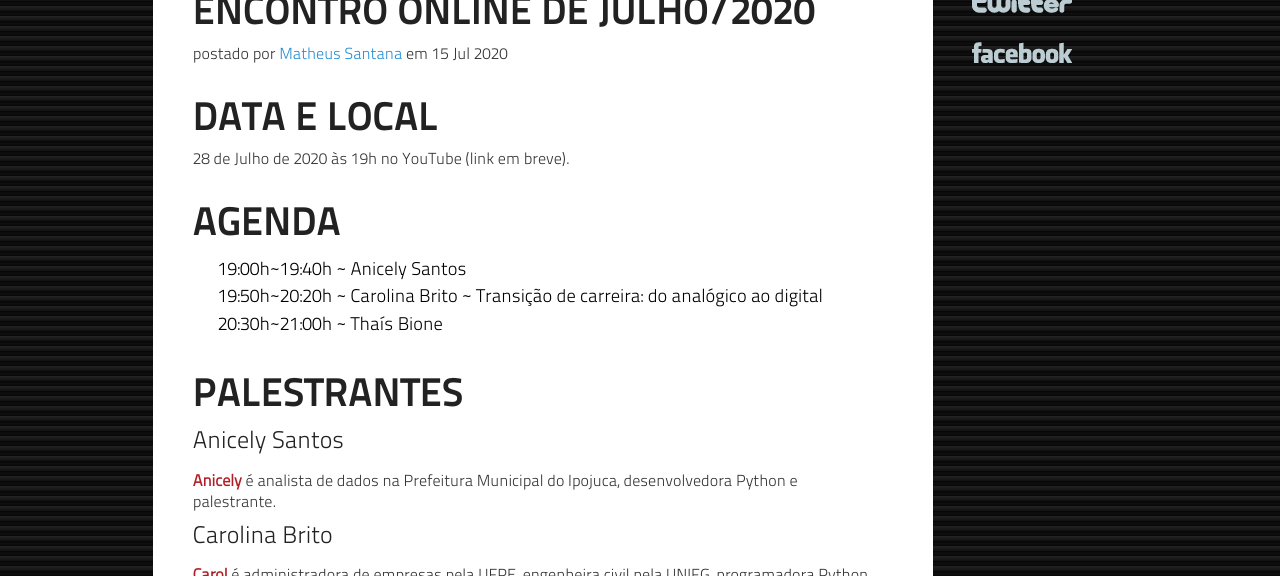
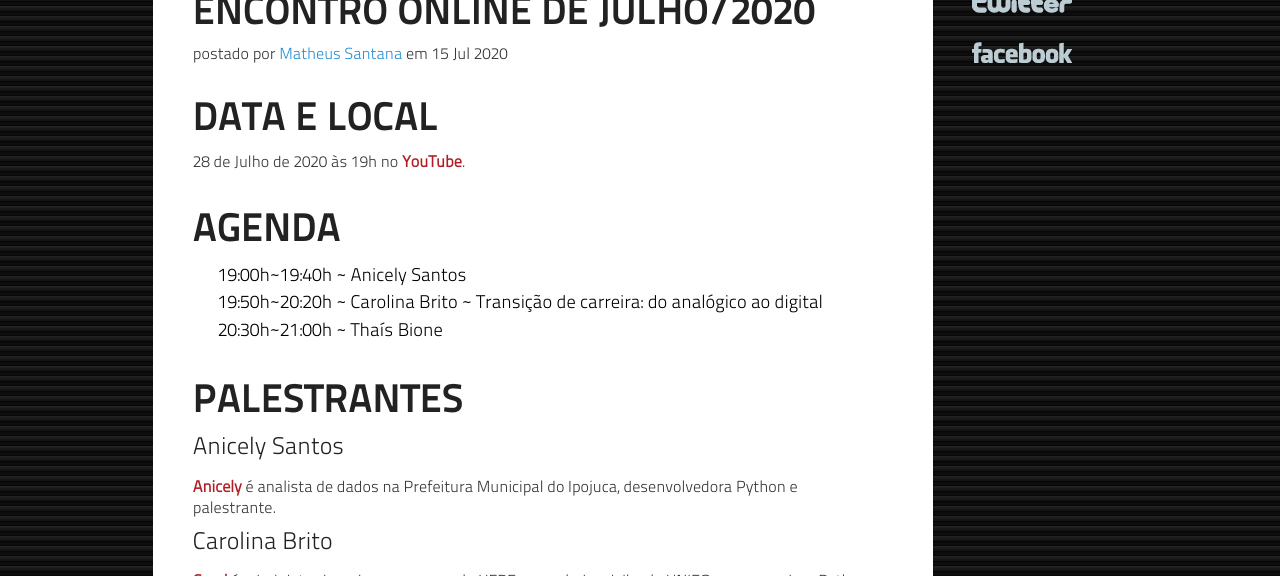
Before and after one commit to frevo-on-rails/frevo-on-rails.github.com, a Jekyll site: the page built from _posts/2020-07-28-encontro-online-julho-2020.markdown, in a window 1280 px wide and 900 px high, cut to the strip 324-900 px from the top of the window. Built offline with Jekyll 4.4.1, drawn with Linux system fonts in a browser that asks for light colours; nearby versions of some CDN libraries; comment, search, counter and statistics services are not loaded.

Commit message:
Add link da transmissão do encontro de Julho/2020

```diff
--- a/_posts/2020-07-28-encontro-online-julho-2020.markdown
+++ b/_posts/2020-07-28-encontro-online-julho-2020.markdown
@@ -8,7 +8,7 @@ categories : posts, events
 
 ## Data e Local
 
-28 de Julho de 2020 às 19h no YouTube (link em breve).
+28 de Julho de 2020 às 19h no [YouTube](https://www.youtube.com/watch?v=C08Dv7KspYI).
 
 ## Agenda
 
```
